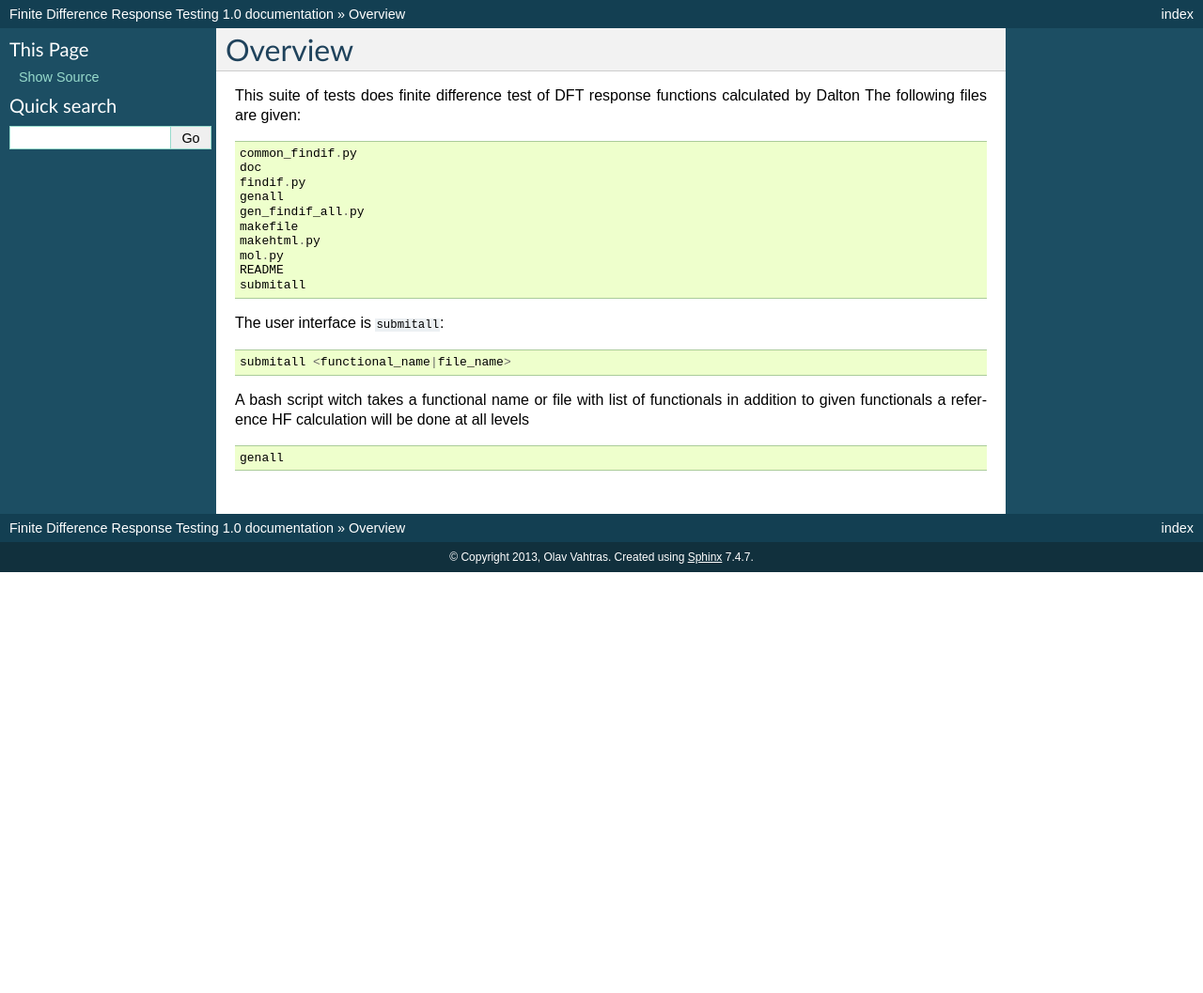
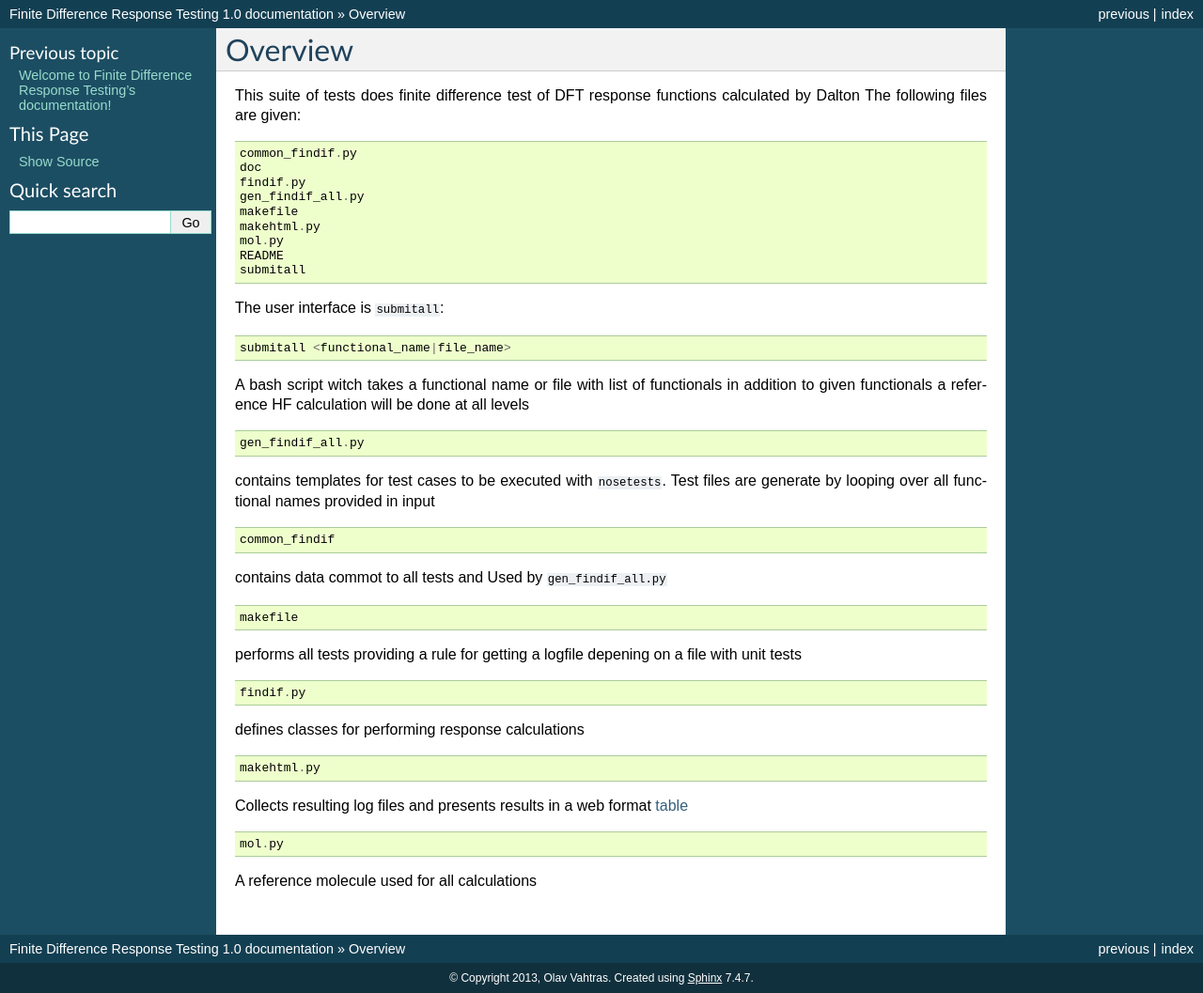
Before and after one commit to vahtras/fdrsp, a Sphinx documentation site: the page built from doc/overview.rst, in a window 1280 px wide. Shown: the whole page at 94% size. Built offline with Sphinx 7.4.7, drawn with Linux system fonts in a browser that asks for light colours; before the commit the page ends 900 px from its top, so only the background shows below that.

Commit message:
Update docs

```diff
--- a/doc/index.rst
+++ b/doc/index.rst
@@ -9,7 +9,9 @@ Welcome to Finite Difference Response Testing's documentation!
 Contents:
 
 .. toctree::
-   :maxdepth: 2
+    :maxdepth: 2
+
+    overview
 
 
 
--- a/doc/overview.rst
+++ b/doc/overview.rst
@@ -7,7 +7,6 @@ The following files are given::
     common_findif.py
     doc
     findif.py
-    genall
     gen_findif_all.py
     makefile
     makehtml.py
@@ -23,4 +22,35 @@ The user interface is ``submitall``::
 A bash script witch takes a functional name or file with list of functionals
 in addition to given functionals a reference HF calculation will be done at all levels
 ::
-    genall
+
+    gen_findif_all.py
+
+contains templates for test cases to be executed with ``nosetests``.
+Test files are generate by looping over all functional names provided in input
+::
+
+    common_findif
+
+contains data commot to all tests and Used by ``gen_findif_all.py``
+::
+
+    makefile
+
+performs all tests providing a rule for getting a logfile depening on a file with unit tests
+
+::
+
+    findif.py
+defines classes for performing response calculations
+
+::
+
+    makehtml.py
+
+Collects resulting log files and presents results in a web format
+`table <../../../test_findif.html>`_
+
+::
+
+    mol.py
+A reference molecule used for all calculations
```
